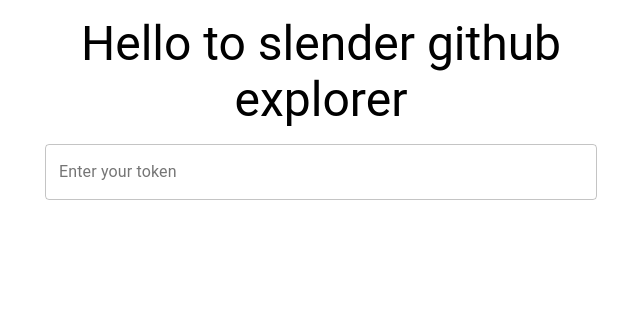
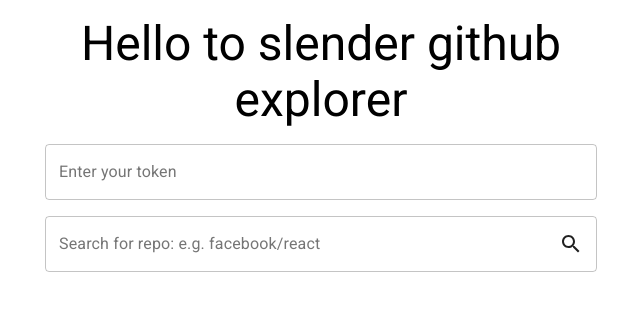
Before and after one commit to theoklitosBam7/slender-github-explorer, a React (Create React App) app: page / in a window 1280 px wide. Shown: the top 310 px of the page, without its empty margins (319-959 px from the left). Built offline with nearby package versions, Linux system fonts and the light colour scheme; no server answers; what @apollo/link-context would draw is missing.

Commit message:
feat: create search form

```diff
--- a/public/index.html
+++ b/public/index.html
@@ -28,6 +28,8 @@
   </head>
   <body>
     <noscript>You need to enable JavaScript to run this app.</noscript>
+    <link rel="stylesheet" href="https://fonts.googleapis.com/css?family=Roboto:300,400,500,700&display=swap" />
+    <link rel="stylesheet" href="https://fonts.googleapis.com/icon?family=Material+Icons" />
     <div id="root"></div>
     <!--
       This HTML file is a template.
--- a/src/App.jsx
+++ b/src/App.jsx
@@ -1,9 +1,10 @@
-import React from 'react';
+import React, { useState } from 'react';
 import { ApolloProvider } from '@apollo/client';
 import { Typography, Container, makeStyles } from '@material-ui/core';
 
 import client from './apollo-client';
 import AuthForm from './AuthForm';
+import SearchForm from './SearchForm';
 
 const useStyles = makeStyles({
   title: {
@@ -15,6 +16,7 @@ const useStyles = makeStyles({
 
 const App = () => {
   const classes = useStyles();
+  const [repoName, setRepoName] = useState('');
 
   return (
     <ApolloProvider client={client}>
@@ -23,6 +25,7 @@ const App = () => {
           Hello to slender github explorer
         </Typography>
         <AuthForm />
+        <SearchForm onSubmit={setRepoName} />
       </Container>
     </ApolloProvider>
   );
--- /dev/null
+++ b/src/SearchForm.jsx
@@ -0,0 +1,59 @@
+import React, { useState } from 'react';
+import { TextField, InputAdornment, makeStyles } from '@material-ui/core';
+import SearchIcon from '@material-ui/icons/Search';
+
+const useStyles = makeStyles({
+  input: {
+    width: '100%',
+    marginBottom: '1rem',
+  },
+});
+
+const SearchForm = ({ onSubmit }) => {
+  const classes = useStyles();
+
+  const [repoName, setRepoName] = useState('');
+  const [error, setError] = useState(false);
+
+  const handleSubmit = (event) => {
+    event.preventDefault();
+    if (repoName.indexOf('/') > -1) {
+      localStorage.setItem('Repo', repoName);
+      onSubmit(repoName);
+      setRepoName('');
+      setError(false);
+    } else {
+      setError(true);
+    }
+  };
+
+  return (
+    <form
+      noValidate
+      autoComplete={'off'}
+      onSubmit={(e) => {
+        handleSubmit(e);
+      }}
+    >
+      <TextField
+        className={classes.input}
+        error={error}
+        label={error ? 'Error' : 'Search for repo: e.g. facebook/react'}
+        helperText={error ? 'Incorrect entry' : ''}
+        id={error ? 'outlined-error-helper-text' : ''}
+        variant={'outlined'}
+        InputProps={{
+          endAdornment: (
+            <InputAdornment position="end">
+              <SearchIcon />
+            </InputAdornment>
+          ),
+        }}
+        value={repoName}
+        onChange={(e) => setRepoName(e.target.value)}
+      />
+    </form>
+  );
+};
+
+export default SearchForm;
```
